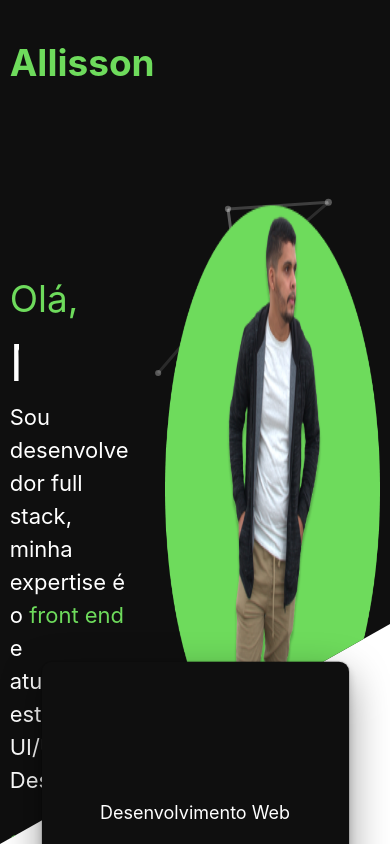
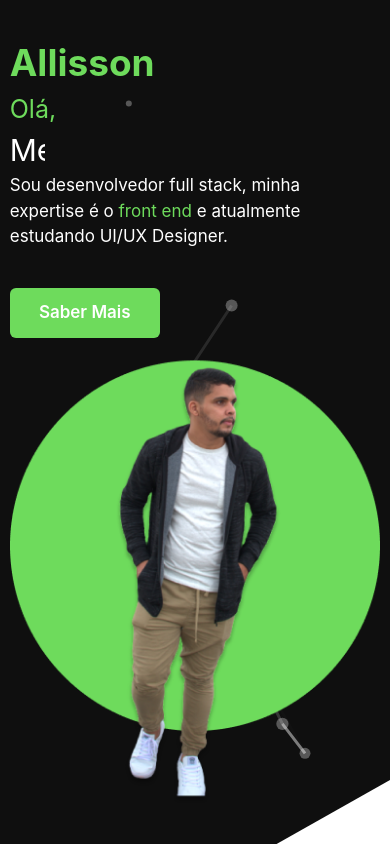
Before and after one commit to Allisson-Lima-Dev/portfolio-dev-allisson, a Next.js app: page / in a window 390 px wide. Shown: the top 844 px of the page. Built offline with nearby package versions, Linux system fonts and the light colour scheme; some icons are missing.

Commit message:
feat: adicionando responsividade default

```diff
--- a/src/pages/index.tsx
+++ b/src/pages/index.tsx
@@ -35,7 +35,12 @@ export default function Home() {
 
   return (
     <Box>
-      <Flex bg="#0f0f0f" h="100vh" id="container-home" zIndex={1000}>
+      <Flex
+        bg="#0f0f0f"
+        h={{ base: "1000px", lg: "100vh" }}
+        id="container-home"
+        zIndex={1000}
+      >
         <Particles
           id="tsparticles"
           init={particlesInit}
@@ -44,15 +49,33 @@ export default function Home() {
         />
         <Layout>
           <Header />
-          <Flex w="full" justifyContent="space-between" mt="80px">
-            <Box mt="100px" w="42%" zIndex={2000}>
-              <Text fontSize={"37px"} color="#6EDB5C">
+          <Flex
+            w="full"
+            justifyContent="space-between"
+            mt={{ base: "0px", lg: "80px" }}
+            px={{ base: "0", lg: "80px" }}
+            flexDir={{ base: "column", lg: "row" }}
+          >
+            <Box
+              mt={{ base: "0px", lg: "100px" }}
+              w={{ base: "100%", lg: "42%" }}
+              zIndex={2000}
+            >
+              <Text fontSize={{ base: "25px", md: "37px" }} color="#6EDB5C">
                 Olá,
               </Text>
-              <Text fontSize={"50px"} color="#fff" id="name">
+              <Text
+                fontSize={{ base: "30px", md: "50px" }}
+                color="#fff"
+                id="name"
+              >
                 Meu nome é <span style={{ color: "#6EDB5C" }}>Allisson</span>
               </Text>
-              <Text fontSize={"22px"} w="80%" color="#fff">
+              <Text
+                fontSize={{ base: "17px", md: "22px" }}
+                w="80%"
+                color="#fff"
+              >
                 Sou desenvolvedor full stack, minha expertise é o{" "}
                 <span style={{ color: "#6EDB5C" }}>front end</span> e atualmente
                 estudando UI/UX Designer.
@@ -60,32 +83,32 @@ export default function Home() {
               <Button
                 bg="#6EDB5C"
                 color={"#fff"}
-                w="193px"
+                w={{ base: "150px", lg: "193px" }}
                 h="50px"
-                fontSize={"20px"}
+                fontSize={{ base: "17px", md: "20px" }}
                 mt="38px"
               >
                 Saber Mais
               </Button>
             </Box>
-            <Box zIndex={1000}>
+            <Box zIndex={2000}>
               <Image
                 src={ImageHome.src}
                 alt="Imagem do Allisson"
                 w="100%"
-                h="100%"
+                // h="100%"
               />
             </Box>
           </Flex>
         </Layout>
       </Flex>
-      <Box w="full" mb="80px">
+      <Box w="full" mb="80px" bg="#FBFBFB">
         <Layout>
           <Flex
             w="full"
             justify={{ base: "center", lg: "space-between" }}
             align="center"
-            id="ct"
+            // id="ct"
             flexDir={{ base: "column", lg: "row" }}
           >
             {DataAboutCard.slice(0, 3).map((item, idx) => (
@@ -98,7 +121,12 @@ export default function Home() {
               </Box>
             ))}
           </Flex>
-          <Flex w="full" justify={"space-between"} mt="50px">
+          <Flex
+            w="full"
+            justify={"space-between"}
+            mt="50px"
+            flexDir={{ base: "column", lg: "row" }}
+          >
             <Box>
               <Image
                 src={ImageSobre.src}
@@ -107,7 +135,7 @@ export default function Home() {
                 alt="Image do Sobre de Allisson"
               />
             </Box>
-            <Box w="50%">
+            <Box w={{ base: "100%", lg: "50%" }}>
               <Text fontSize={"40px"} color="#6EDB5C">
                 Sobre
               </Text>
@@ -148,13 +176,27 @@ export default function Home() {
           <Text fontSize={"40px"} color="#fff" mb="20px" mt="80px">
             Minhas Habilidades
           </Text>
-          <Flex w="full" justify={"space-between"} h="full" zIndex={2000}>
-            <Box w="50%" ml="60px" zIndex={2000}>
+          <Flex
+            w="full"
+            justify={"space-between"}
+            h="full"
+            zIndex={2000}
+            flexDir={{ base: "column", lg: "row" }}
+          >
+            <Box
+              w={{ base: "100%", lg: "50%" }}
+              ml={{ base: "0", xl: "60px" }}
+              zIndex={2000}
+            >
               {dataSkills.map((item, idx) => (
                 <RowSkills skill={item.skill} level={item.level} key={idx} />
               ))}
             </Box>
-            <Flex justify={"right"} w="70%" zIndex={2000}>
+            <Flex
+              justify={"right"}
+              w={{ base: "100%", lg: "70%" }}
+              zIndex={2000}
+            >
               <Image
                 src={ImageSkills.src}
                 // w="100%"
```
